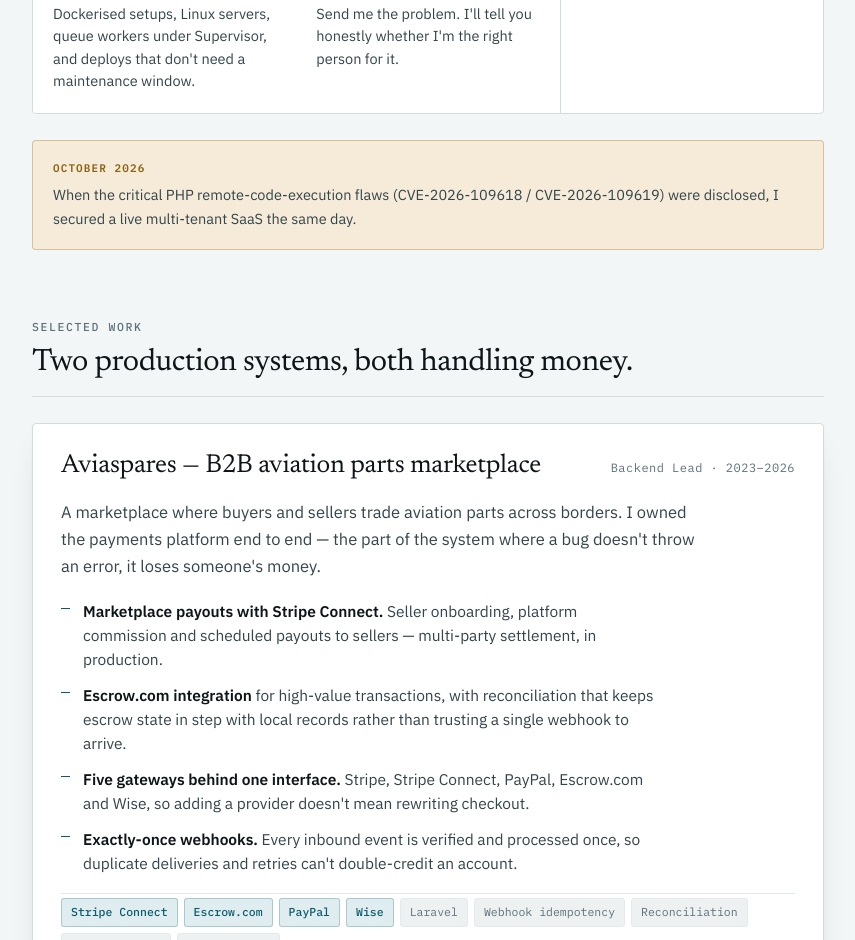
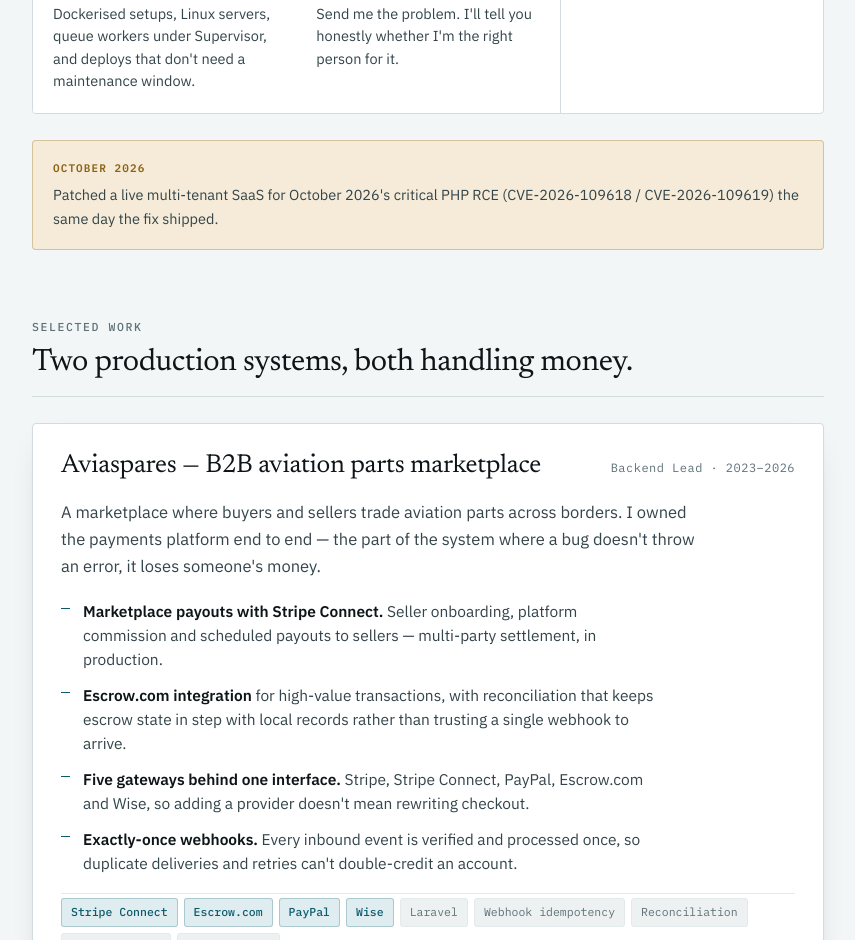
Before and after one commit to zain-ul-abdain/zain-ul-abdain.github.io, a plain HTML site: page index.html in a window 1280 px wide. Shown: the part 1348-2288 px from the top of the page, without its empty margins (212-1067 px from the left). Drawn offline with Linux system fonts and the light colour scheme.

Commit message:
Say "patched" for the October 2026 PHP RCE line
Co-Authored-By: Claude Opus 5.5 <noreply@anthropic.com>

```diff
--- a/index.html
+++ b/index.html
@@ -517,7 +517,7 @@
     </div>
     <div class="note">
       <b>October 2026</b>
-      When the critical PHP remote-code-execution flaws (CVE-2026-109618 / CVE-2026-109619) were disclosed, I secured a live multi-tenant SaaS the same day.
+      Patched a live multi-tenant SaaS for October 2026's critical PHP RCE (CVE-2026-109618 / CVE-2026-109619) the same day the fix shipped.
     </div>
   </section>
 
```
